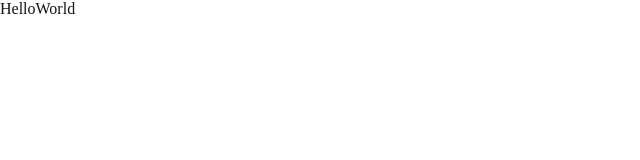
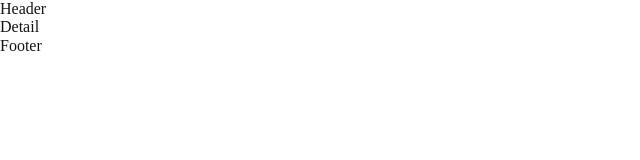
Before and after one commit to ZiuChen/Airbnb, a React (Create React App) app: page /#/detail in a window 1280 px wide. Shown: the top 160 px of the page, without its empty margins (0-640 px from the left). Built offline with nearby package versions, Linux system fonts and the light colour scheme.

Commit message:
feat: react-router

```diff
--- a/package.json
+++ b/package.json
@@ -6,6 +6,7 @@
     "normalize.css": "^8.0.1",
     "react": "^18.2.0",
     "react-dom": "^18.2.0",
+    "react-router-dom": "^6.11.0",
     "react-scripts": "5.0.1",
     "typescript": "^4.9.5",
     "web-vitals": "^2.1.4"
--- a/src/App.tsx
+++ b/src/App.tsx
@@ -1,9 +1,12 @@
-import HelloWorld from '@/components/HelloWorld'
+import { useRoutes } from 'react-router-dom'
+import routes from '@/router'
 
 function App() {
   return (
     <div className="app">
-      <HelloWorld />
+      <div className="header">Header</div>
+      <div className="page">{useRoutes(routes)}</div>
+      <div className="footer">Footer</div>
     </div>
   )
 }
--- a/src/index.tsx
+++ b/src/index.tsx
@@ -1,5 +1,6 @@
-import React from 'react'
+import React, { Suspense } from 'react'
 import ReactDOM from 'react-dom/client'
+import { HashRouter } from 'react-router-dom'
 import App from './App'
 
 import 'normalize.css'
@@ -8,6 +9,10 @@
 const root = ReactDOM.createRoot(document.getElementById('root') as HTMLElement)
 root.render(
   <React.StrictMode>
-    <App />
+    <Suspense fallback="Loading...">
+      <HashRouter>
+        <App />
+      </HashRouter>
+    </Suspense>
   </React.StrictMode>
 )
--- /dev/null
+++ b/src/router/index.tsx
@@ -0,0 +1,27 @@
+import { lazy } from 'react'
+import { Navigate } from 'react-router-dom'
+
+const Home = lazy(() => import('@/views/Home'))
+const Detail = lazy(() => import('@/views/Detail'))
+const Entire = lazy(() => import('@/views/Entire'))
+
+const routes = [
+  {
+    path: '/',
+    element: <Navigate to="/home" />
+  },
+  {
+    path: '/home',
+    element: <Home />
+  },
+  {
+    path: '/detail',
+    element: <Detail />
+  },
+  {
+    path: '/entire',
+    element: <Entire />
+  }
+]
+
+export default routes
--- /dev/null
+++ b/src/views/Detail/index.tsx
@@ -0,0 +1,7 @@
+import { memo } from 'react'
+
+const Detail = memo(() => {
+  return <div>Detail</div>
+})
+
+export default Detail
--- /dev/null
+++ b/src/views/Entire/index.tsx
@@ -0,0 +1,7 @@
+import { memo } from 'react'
+
+const Entire = memo(() => {
+  return <div>Entire</div>
+})
+
+export default Entire
--- /dev/null
+++ b/src/views/Home/index.tsx
@@ -0,0 +1,7 @@
+import { memo } from 'react'
+
+const Home = memo(() => {
+  return <div>Home</div>
+})
+
+export default Home
```
Also changed, not shown: 1 other file (tests, documents, lock files or other folders).
